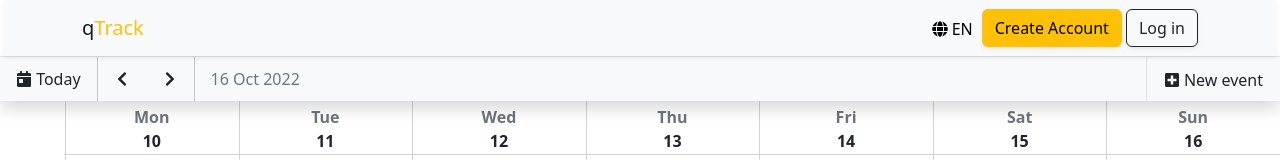
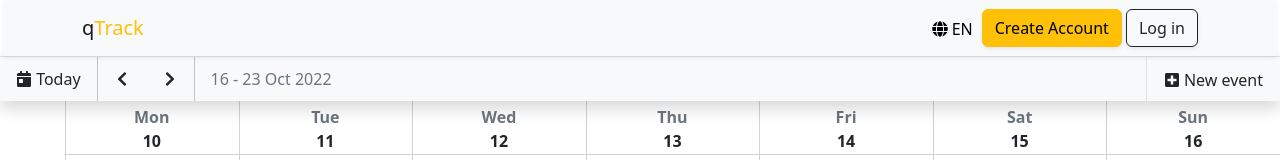
Before and after one commit to markokaar/qTrack, a React (Vite) app in the folder frontend/: page /w in a window 1280 px wide. Shown: the top 160 px of the page. Built offline with nearby package versions, Linux system fonts and the light colour scheme.

Commit message:
Displaying week view dates correctly.

```diff
--- a/frontend/src/components/CalendarNav.tsx
+++ b/frontend/src/components/CalendarNav.tsx
@@ -14,8 +14,6 @@ type Props = {
 export const CalendarNav = (props: Props) => {
     const location = useLocation().pathname;
 
-    //console.log("sta: " + props.selectedDate.clone().startOf('week').format());
-    //console.log("end: " + props.selectedDate.clone().endOf('week').format());
     // '10 - 16 Oct 2022'
     return (
         <Nav className="bg-light border-top shadow">
@@ -37,7 +35,11 @@ export const CalendarNav = (props: Props) => {
                 <Nav.Link disabled>
                     <span className="align-middle">
                         {location === "/d" && moment(props.selectedDate).format("MMM DD, YYYY")}
-                        {location === "/w" && moment(props.selectedDate).format("DD MMM YYYY")}
+                        {location === "/w" && (
+                            moment(props.selectedDate).clone().weekday(0).date() + " - " +
+                            moment(props.selectedDate).clone().weekday(7).date() +
+                            moment(props.selectedDate).format(" MMM YYYY")
+                        )}
                         {location === "/m" && moment(props.selectedDate).format("MMMM YYYY")}
                     </span>
                 </Nav.Link>
```
